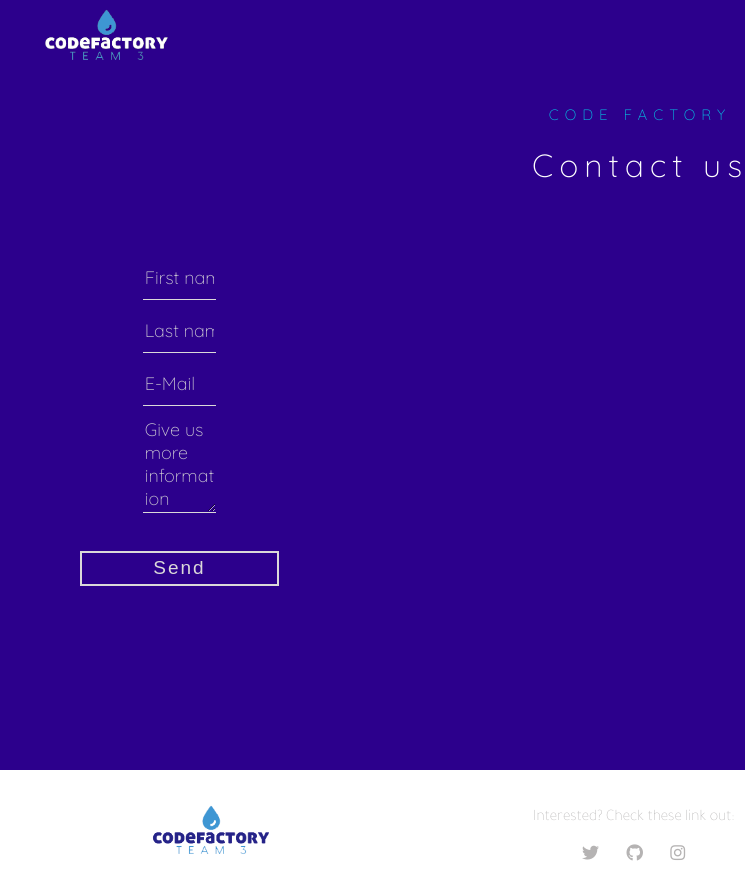
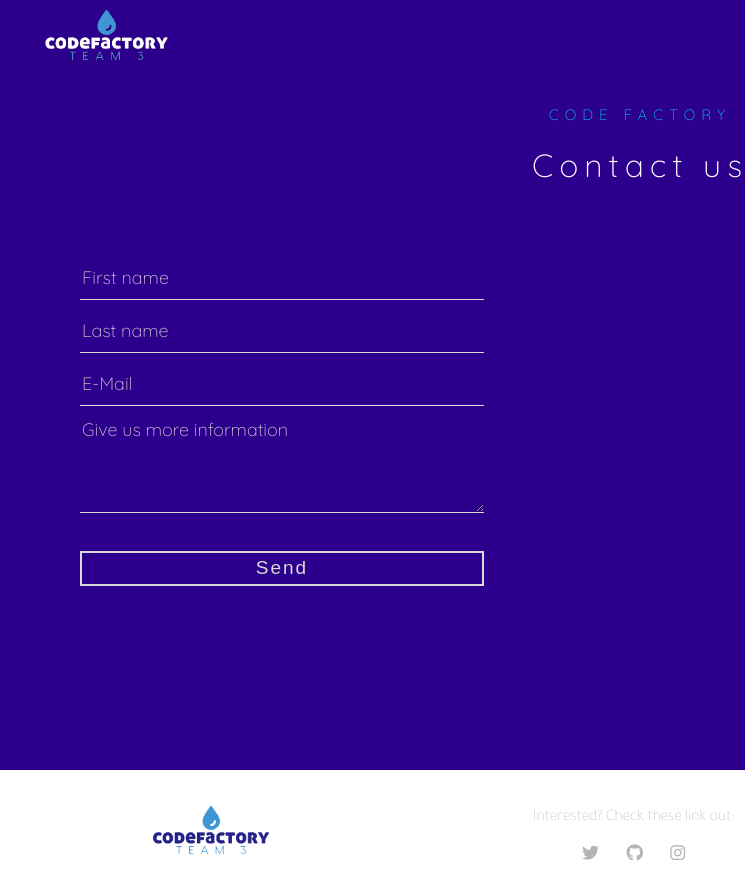
Before and after one commit to izzywest/fswd40-project01-group03, a plain HTML site: page contact.html in a window 1280 px wide. Shown: the full height of the page, 0-745 px from the left. Drawn offline with nearby package versions, Linux system fonts and the light colour scheme; grey boxes are pictures that could not be loaded.

Commit message:
fix form control

```diff
--- a/css/base.css
+++ b/css/base.css
@@ -124,7 +124,7 @@ textarea::placeholder {
   font-weight: 100; }
 
 .form-ctrl {
-  width: 35%;
+  width: 400px;
   background: transparent;
   border: none;
   outline: none;
```
